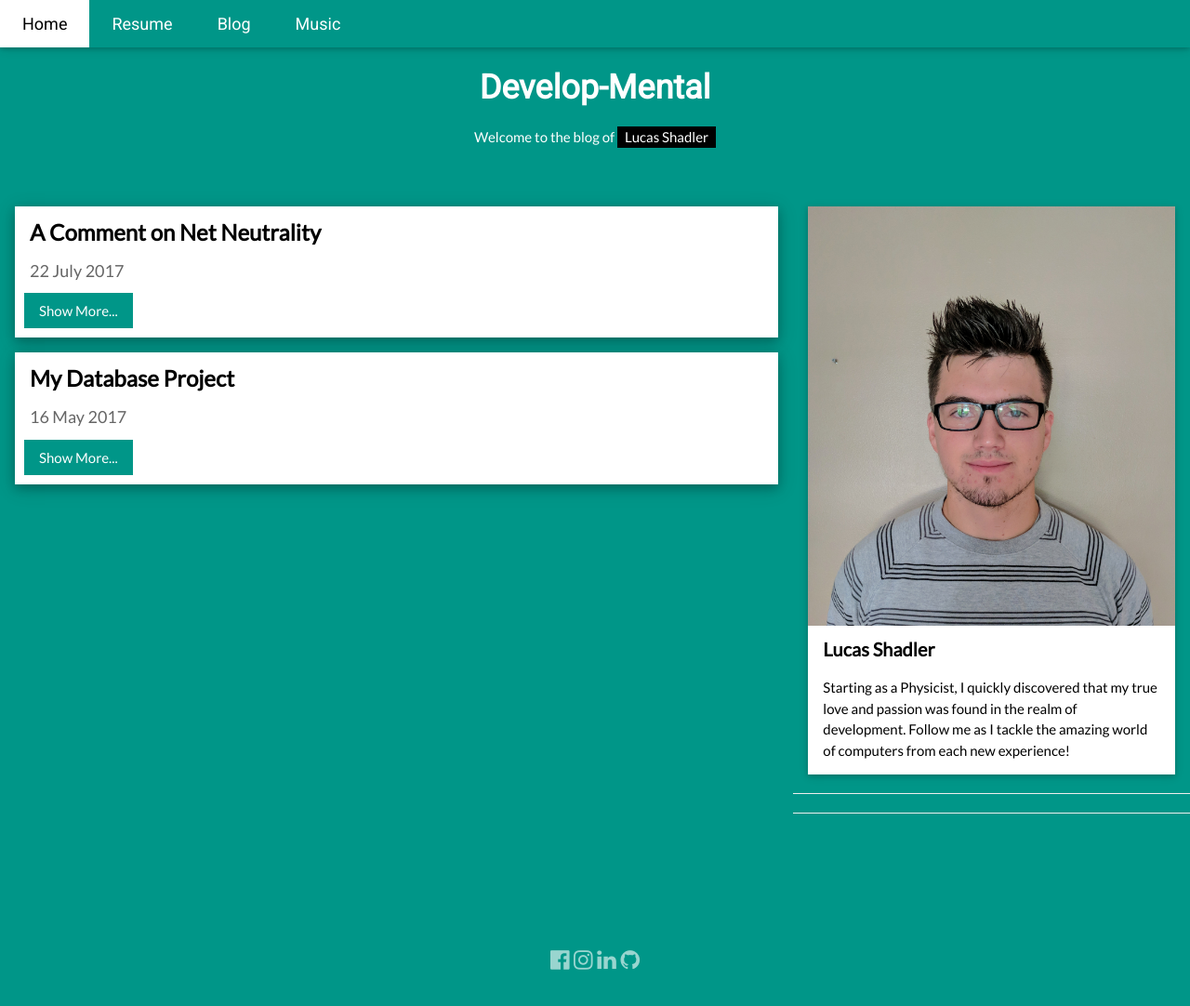
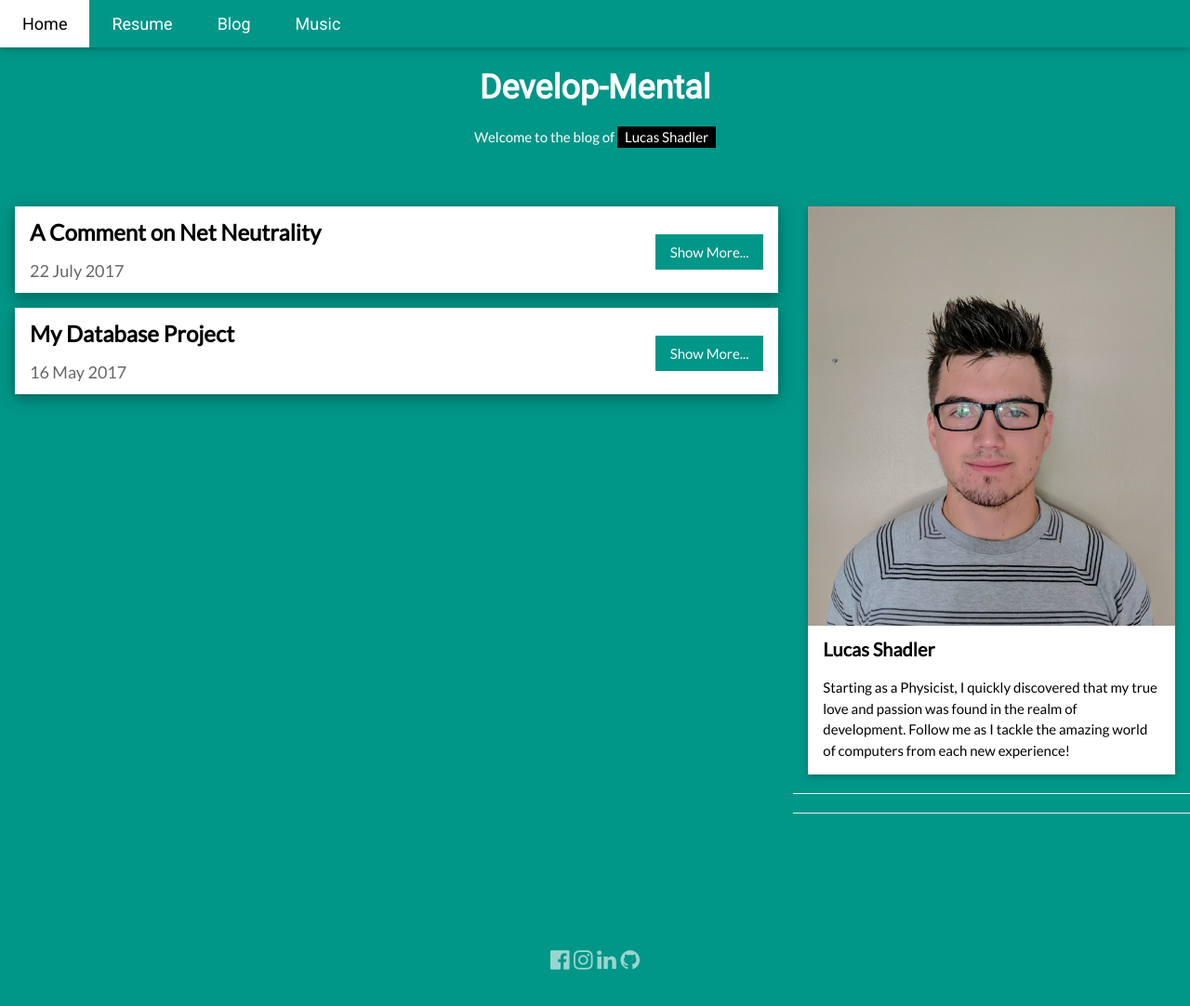
Before and after one commit to sumwatshade/sumwatshade.github.io, a Jekyll site: the page built from blog.html, in a window 1280 px wide and 1146 px high. Shown: the top 1082 px of the window at 93% size. Built offline with Jekyll 4.4.1, drawn with Linux system fonts in a browser that asks for light colours.

Commit message:
Put button on top

```diff
--- a/blog.html
+++ b/blog.html
@@ -25,6 +25,7 @@ and is wrapped around the whole page content, except for the footer in this exam
   {% for post in site.posts %}
   <div class="w3-card-4 w3-margin w3-white">
     <div class="w3-container">
+      <input id="button-{{post.id}}" type="button" style="float:right;margin-top:30px" class="w3-button w3-teal" name="Show More..." value="Show More..." onclick="toggleDiv('{{post.id}}')"/>
       <h3><b>{{ post.title }}</b></h3>
       <h5><span class="w3-opacity">{{post.date | date_to_long_string}}</span></h5>
     </div>
@@ -32,7 +33,6 @@ and is wrapped around the whole page content, except for the footer in this exam
     <div id="content-{{post.id}}" style="display:none;" class="w3-container">
       {{post.content}}
     </div>
-    <input id="button-{{post.id}}" type="button" style="margin-left:10px;margin-bottom:10px;" class="w3-button w3-teal" name="Show More..." value="Show More..." onclick="toggleDiv('{{post.id}}')"/>
   </div>
   {% endfor %}
 <!-- END BLOG ENTRIES -->
```
